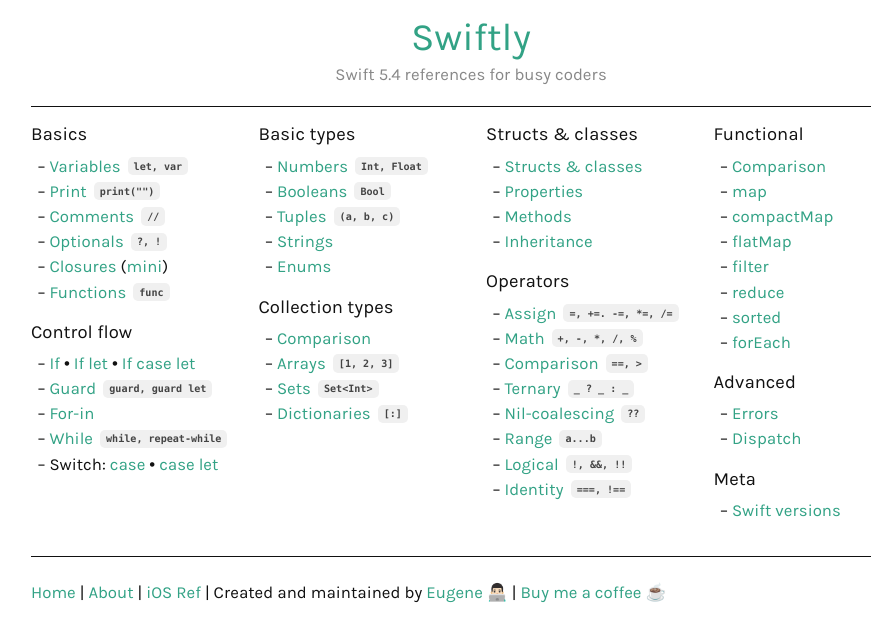
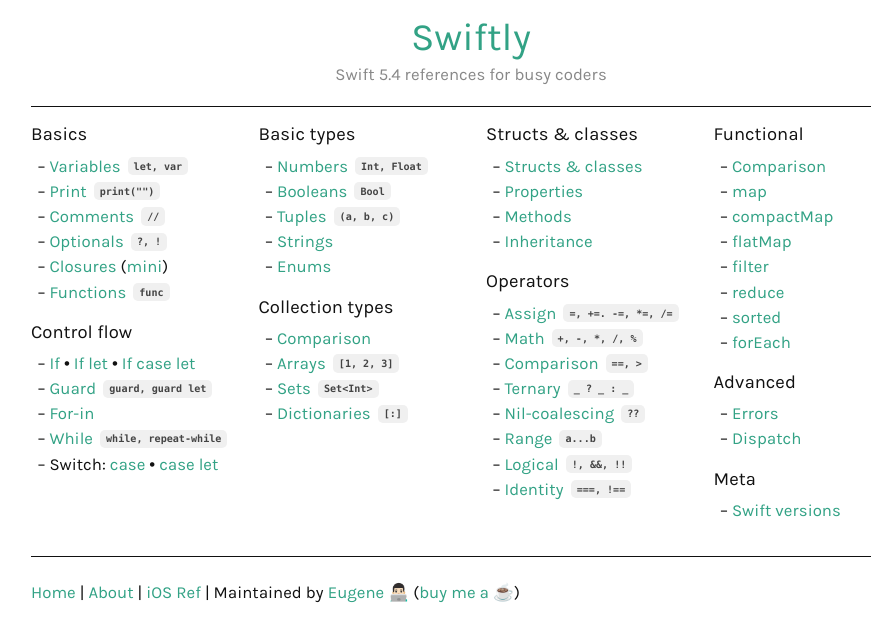
Before and after one commit to ebelinski/swiftly, a Jekyll site: the page built from index.md, in a window 1280 px wide. Shown: the top 642 px of the page, without its empty margins (169-1040 px from the left). Built offline with Jekyll 4.4.1, drawn with Linux system fonts in a browser that asks for light colours; comment, search, counter and statistics services are not loaded.

Commit message:
Tweaked ko-fi link.

```diff
--- a/_includes/footer.html
+++ b/_includes/footer.html
@@ -5,7 +5,6 @@
     <a href="/">Home</a> |
     <a href="/about">About</a> |
     <a href="https://iosref.com/">iOS Ref</a> |
-    Created and maintained by <a href="https://twitter.com/EugeneBelinski">Eugene 👨🏻‍💻</a> |
-    <a href="https://ko-fi.com/eugeneb">Buy me a coffee ☕️</a>
+    Maintained by <a href="https://twitter.com/EugeneBelinski">Eugene 👨🏻‍💻</a> (<a href="https://ko-fi.com/eugeneb">buy me a ☕️</a>)
   </p>
 </footer>
```
